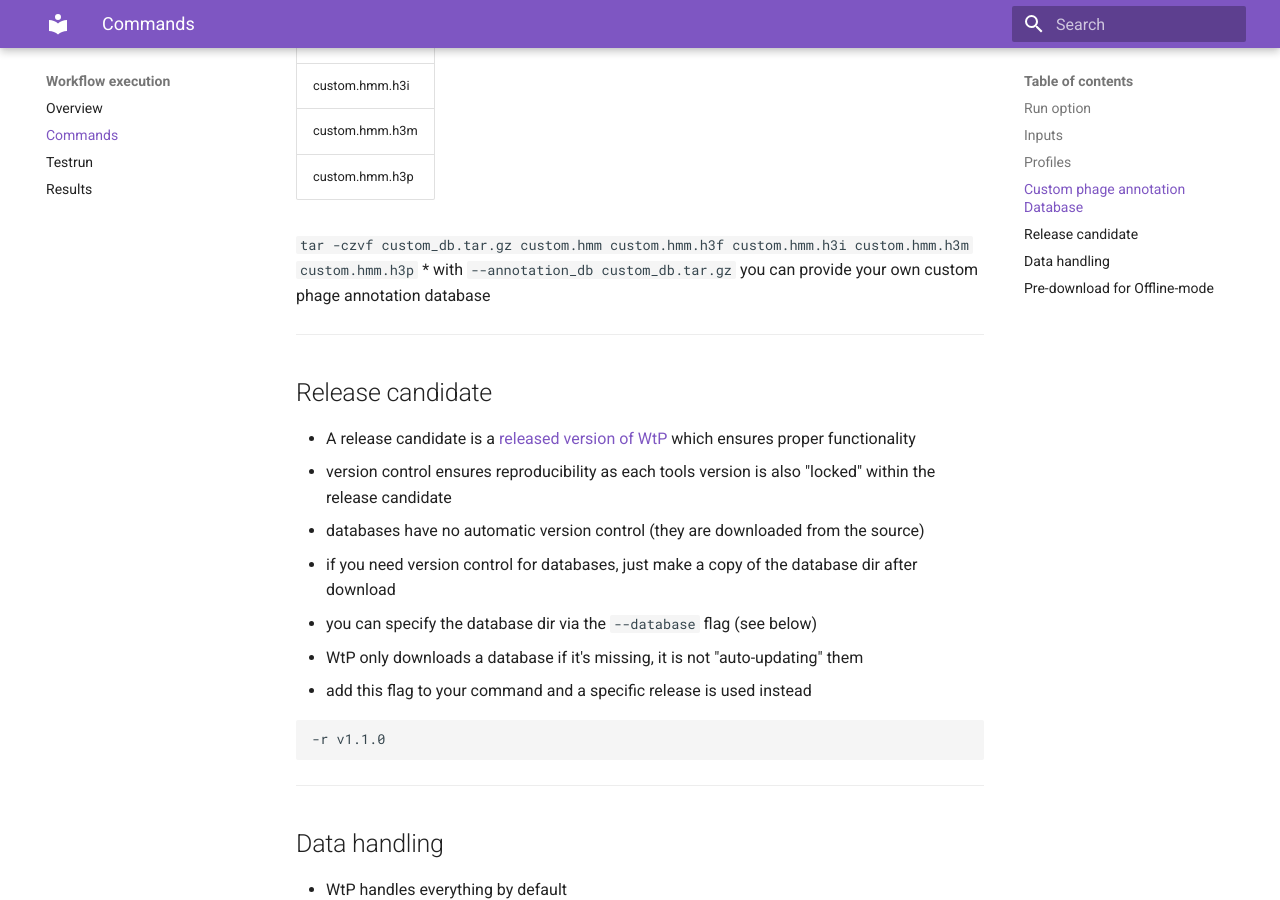
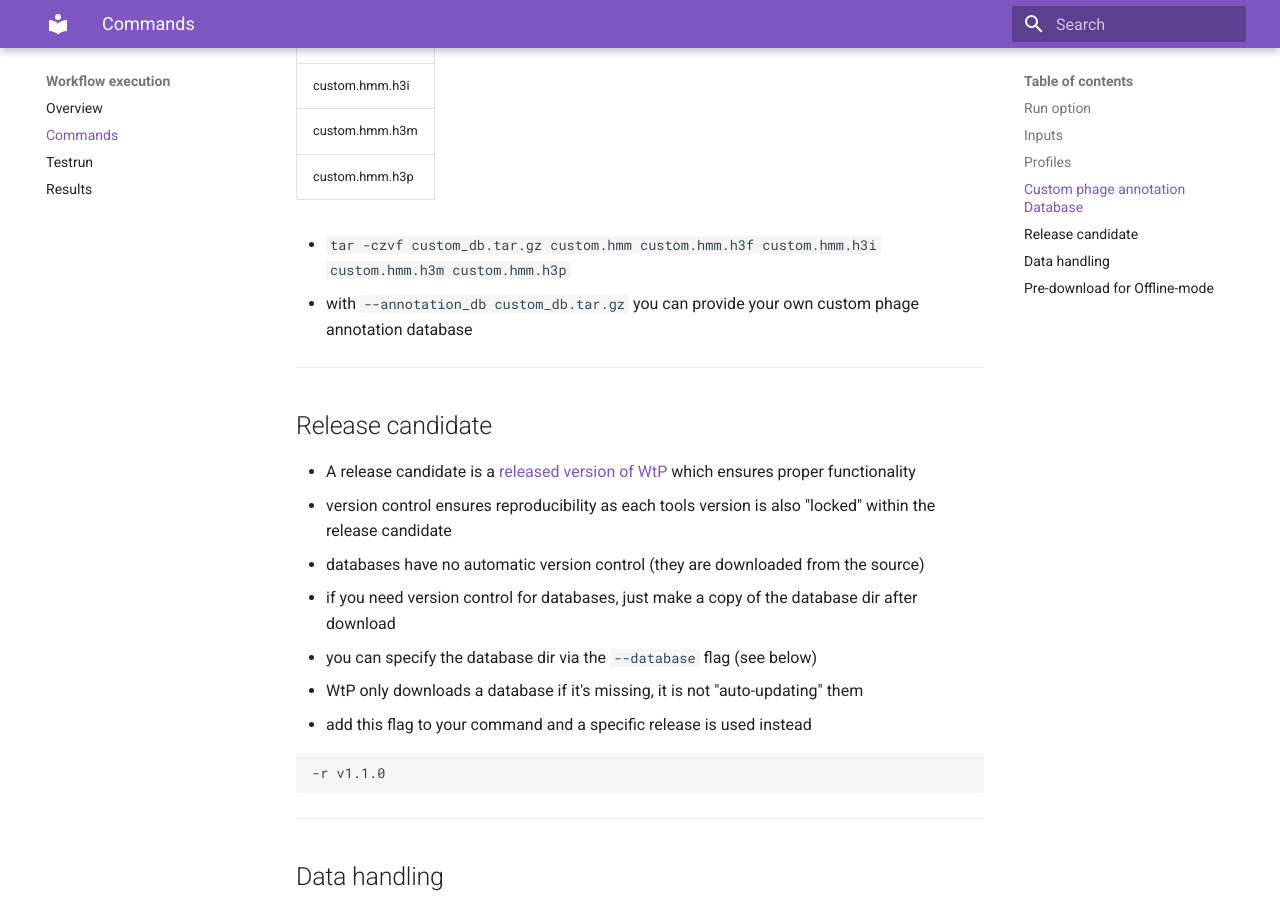
Before and after one commit to mult1fractal/wtp-documentation, an MkDocs documentation site: the page built from docs/Workflow-execution/commands.md, in a window 1280 px wide and 900 px high, scrolled down 1300 px. Built offline with MkDocs 1.6.1 and Material for MkDocs 9.7.7, drawn with Linux system fonts in a browser that asks for light colours.

Commit message:
update for gigascience

```diff
--- a/docs/Workflow-execution/commands.md
+++ b/docs/Workflow-execution/commands.md
@@ -50,7 +50,7 @@
 |custom.hmm.h3m|
 |custom.hmm.h3p|
 
-`tar -czvf custom_db.tar.gz custom.hmm custom.hmm.h3f custom.hmm.h3i custom.hmm.h3m custom.hmm.h3p`
+* `tar -czvf custom_db.tar.gz custom.hmm custom.hmm.h3f custom.hmm.h3i custom.hmm.h3m custom.hmm.h3p`
 * with `--annotation_db custom_db.tar.gz` you can provide your own custom phage annotation database
 
 -----------------------------------------
```
